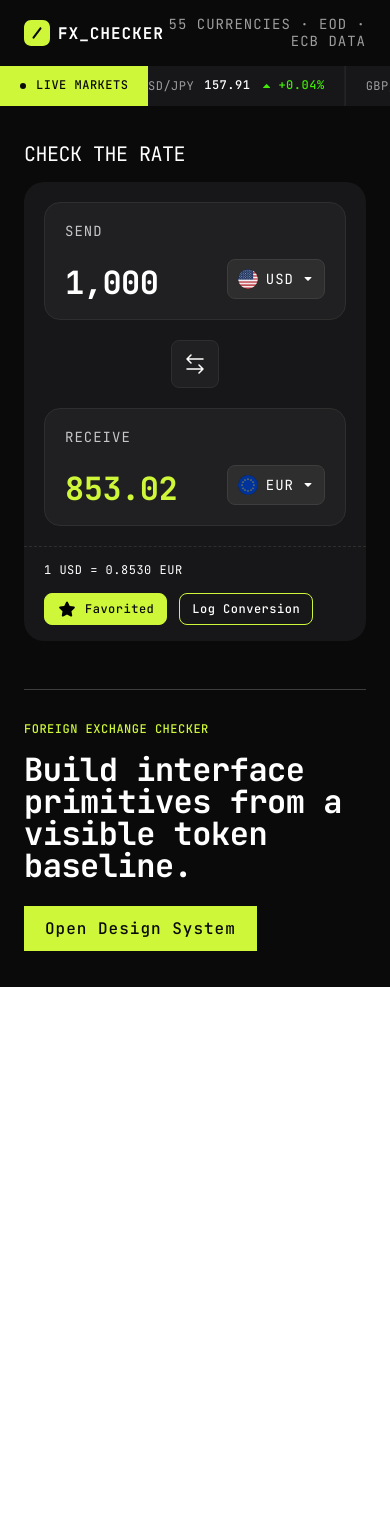
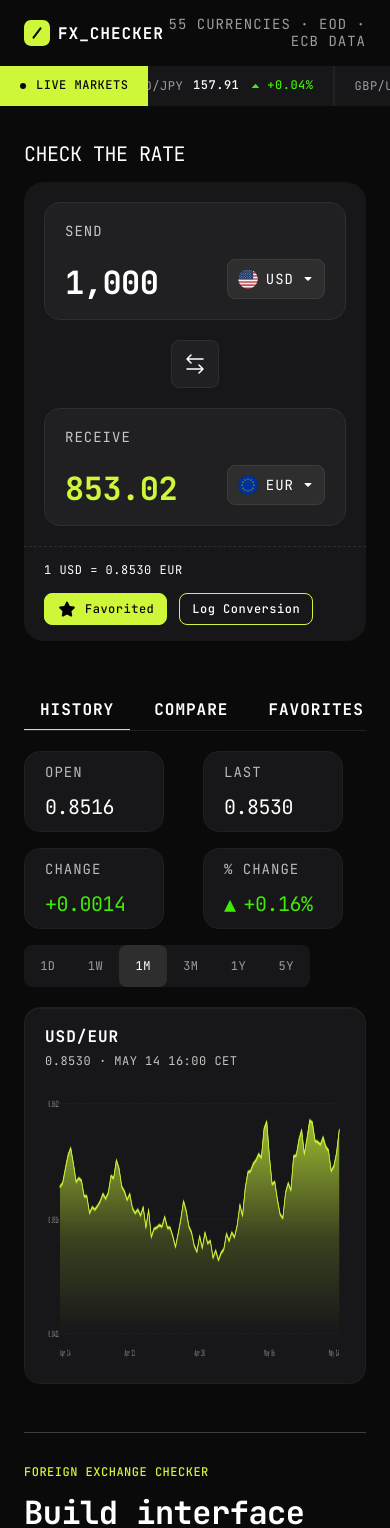
Before and after one commit to brandeth/foreign-exchange-checker, a Nuxt app: page / in a window 390 px wide. Shown: the top 1528 px of the page. Before the commit the page ends 987 px from the top, so only its background shows below. Built offline with nearby package versions, Linux system fonts and the light colour scheme.

Commit message:
# Rate Chart Component
Display chart in home page.

```diff
--- a/app/components/RateChartCard.vue
+++ b/app/components/RateChartCard.vue
@@ -232,12 +232,12 @@ function xTickPosition(index: number) {
 @reference "~/assets/css/main.css";
 
 .rate-chart-card {
-  @apply w-full min-w-0 overflow-hidden rounded-[14px] border border-fx-neutral-600 bg-fx-neutral-700 text-fx-neutral-50;
+  @apply grid h-[377px] w-full min-w-0 grid-rows-[auto_minmax(0,1fr)] gap-5 overflow-hidden rounded-2xl border border-fx-neutral-600 bg-fx-neutral-700 p-5 text-fx-neutral-50;
   box-shadow: inset 0 1px 0 rgb(255 255 255 / 0.04);
 }
 
 .rate-chart-card__header {
-  @apply flex items-baseline justify-between gap-4 px-5 pt-5;
+  @apply flex items-baseline justify-between gap-4;
 }
 
 .rate-chart-card__pair {
@@ -249,7 +249,7 @@ function xTickPosition(index: number) {
 }
 
 .rate-chart-card__chart {
-  @apply block h-[316px] w-full;
+  @apply block h-full min-h-0 w-full;
 }
 
 .rate-chart-card__grid line {
@@ -277,19 +277,15 @@ function xTickPosition(index: number) {
 
 @media (max-width: 640px) {
   .rate-chart-card {
-    @apply rounded-lg;
+    @apply rounded-2xl;
   }
 
   .rate-chart-card__header {
-    @apply flex-col items-start gap-2 px-4 pt-4;
+    @apply flex-col items-start gap-2;
   }
 
   .rate-chart-card__meta {
     @apply whitespace-normal;
   }
-
-  .rate-chart-card__chart {
-    @apply h-[230px];
-  }
 }
 </style>
--- a/app/pages/index.vue
+++ b/app/pages/index.vue
@@ -1,7 +1,99 @@
+<script setup lang="ts">
+import RateChartCard from '~/components/RateChartCard.vue'
+import RateMetricCard from '~/components/RateMetricCard.vue'
+import TimeRangeSelector from '~/components/TimeRangeSelector.vue'
+
+const activeMarketTab = ref('history')
+const selectedTimeRange = ref('1m')
+
+const marketTabs = [
+  { label: 'History', value: 'history' },
+  { label: 'Compare', value: 'compare' },
+  { label: 'Favorites', value: 'favorites', badge: 10 },
+  { label: 'Log', value: 'log', badge: 8 },
+]
+
+const timeRanges = [
+  { label: '1D', value: '1d' },
+  { label: '1W', value: '1w' },
+  { label: '1M', value: '1m' },
+  { label: '3M', value: '3m' },
+  { label: '1Y', value: '1y' },
+  { label: '5Y', value: '5y' },
+]
+
+const rateChartValues = [
+  0.8543, 0.8546, 0.8558, 0.8569, 0.8575, 0.8562, 0.8547, 0.8550, 0.8548, 0.8535,
+  0.8535, 0.8521, 0.8526, 0.8524, 0.8527, 0.8531, 0.8537, 0.8533, 0.8538, 0.8552,
+  0.8550, 0.8565, 0.8558, 0.8543, 0.8539, 0.8532, 0.8537, 0.8525, 0.8521, 0.8524,
+  0.8519, 0.8526, 0.8509, 0.8524, 0.8501, 0.8508, 0.8509, 0.8511, 0.8510, 0.8518,
+  0.8509, 0.8509, 0.8502, 0.8493, 0.8504, 0.8516, 0.8531, 0.8523, 0.8510, 0.8505,
+  0.8494, 0.8489, 0.8502, 0.8492, 0.8505, 0.8496, 0.8498, 0.8484, 0.8490, 0.8482,
+  0.8488, 0.8491, 0.8504, 0.8498, 0.8505, 0.8501, 0.8511, 0.8528, 0.8519, 0.8542,
+  0.8555, 0.8556, 0.8562, 0.8565, 0.8570, 0.8567, 0.8591, 0.8597, 0.8568, 0.8545,
+  0.8547, 0.8532, 0.8520, 0.8517, 0.8538, 0.8546, 0.8540, 0.8568, 0.8569, 0.8582,
+  0.8590, 0.8570, 0.8583, 0.8598, 0.8596, 0.8581, 0.8580, 0.8578, 0.8584, 0.8576,
+  0.8573, 0.8556, 0.8560, 0.8571, 0.8590,
+]
+
+const rateChartPoints = rateChartValues.map((value, index) => ({
+  label: index === 0 ? 'Apr 14' : index === rateChartValues.length - 1 ? 'May 14' : `Point ${index + 1}`,
+  value,
+}))
+
+const rateChartXTicks = [
+  { label: 'Apr 14', index: 0 },
+  { label: 'Apr 21', index: 26 },
+  { label: 'Apr 28', index: 52 },
+  { label: 'May 06', index: 78 },
+  { label: 'May 14', index: rateChartValues.length - 1 },
+]
+</script>
+
 <template>
   <main class="min-h-screen bg-fx-neutral-900 px-6 py-9 text-fx-neutral-50">
     <div class="mx-auto flex max-w-[1036px] flex-col gap-12">
       <CheckRate />
+
+      <section class="market-history" aria-label="Exchange market views">
+        <Tabs
+          v-model="activeMarketTab"
+          :tabs="marketTabs"
+          aria-label="Exchange market views"
+        />
+
+        <div v-if="activeMarketTab === 'history'" class="market-history__history">
+          <div class="market-history__summary">
+            <div class="market-history__metrics">
+              <RateMetricCard label="Open" value="0.8516" />
+              <RateMetricCard label="Last" value="0.8530" />
+              <RateMetricCard label="Change" value="+0.0014" increase />
+              <RateMetricCard label="% Change" value="+0.16%" increase show-indicator />
+            </div>
+
+            <TimeRangeSelector
+              v-model="selectedTimeRange"
+              :options="timeRanges"
+              aria-label="Chart time range"
+            />
+          </div>
+
+          <RateChartCard
+            pair="USD/EUR"
+            value="0.8530"
+            timestamp="May 14 16:00 CET"
+            :points="rateChartPoints"
+            :x-ticks="rateChartXTicks"
+            :y-ticks="[0.8612, 0.8516, 0.8421]"
+            :min-value="0.8421"
+            :max-value="0.8612"
+          />
+        </div>
+
+        <div v-else class="market-history__panel">
+          <p class="market-history__panel-label">{{ activeMarketTab }}</p>
+        </div>
+      </section>
 
       <section class="flex flex-col gap-6 border-t border-fx-neutral-400 pt-8">
         <div class="flex flex-col gap-4">
@@ -21,3 +113,37 @@
     </div>
   </main>
 </template>
+
+<style scoped>
+@reference "~/assets/css/main.css";
+
+.market-history {
+  @apply grid min-w-0 gap-5;
+}
+
+.market-history__history {
+  @apply grid min-w-0 gap-5;
+}
+
+.market-history__summary {
+  @apply grid min-w-0 gap-5 lg:grid-cols-[1fr_auto] lg:items-center;
+}
+
+.market-history__metrics {
+  @apply grid min-w-0 grid-cols-2 gap-4 sm:flex sm:flex-wrap;
+}
+
+.market-history__panel {
+  @apply flex min-h-[220px] items-center justify-center rounded-[14px] border border-fx-neutral-600 bg-fx-neutral-700;
+}
+
+.market-history__panel-label {
+  @apply text-preset-3-bold uppercase text-fx-neutral-100;
+}
+
+@media (max-width: 639px) {
+  .market-history__summary {
+    @apply gap-4;
+  }
+}
+</style>
```
